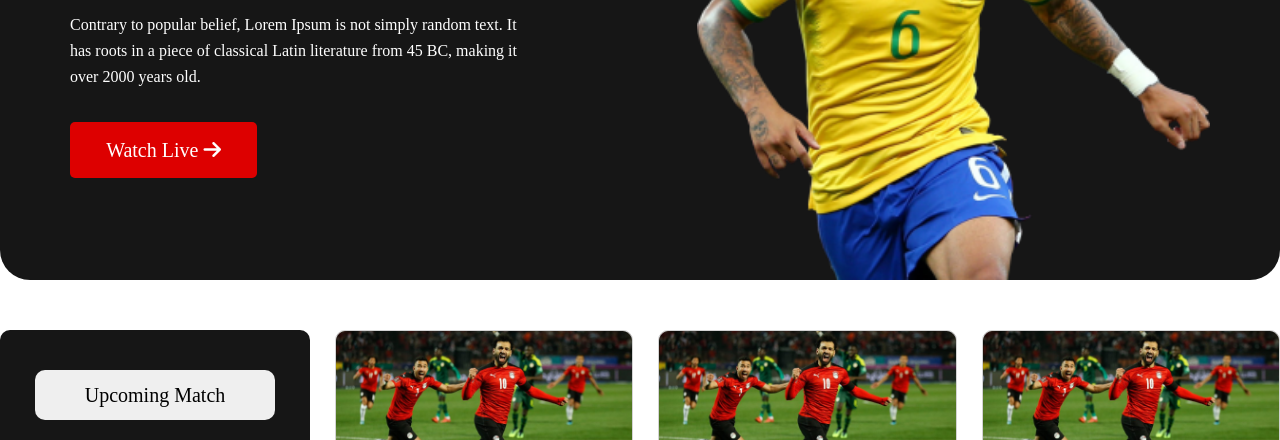
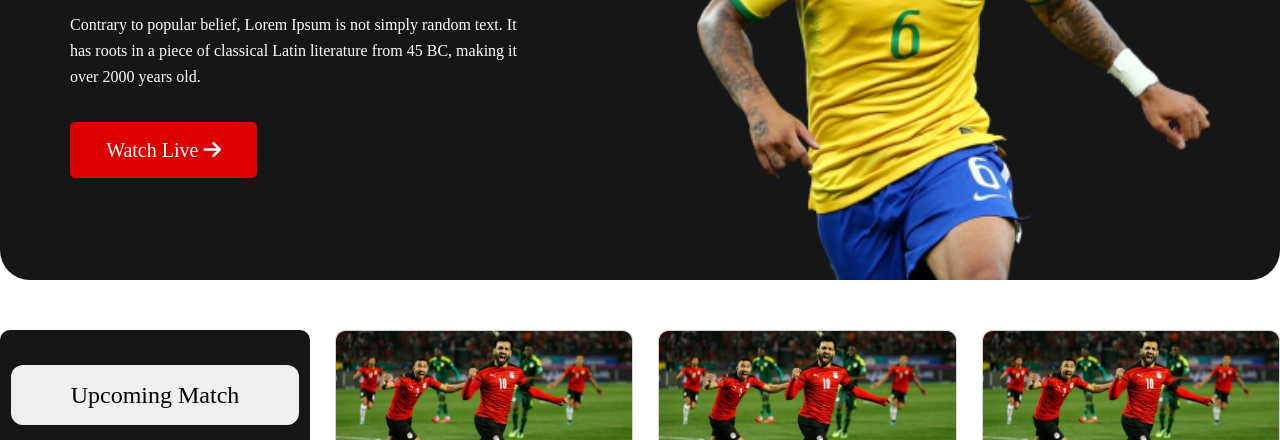
Before and after one commit to shahporanrazu/foot-ball-world-cup, a plain HTML site: page index.html in a window 1280 px wide. In both pictures the pointer is over the button "Upcoming Match". Shown: the part 360-800 px from the top of the page. Drawn offline with Linux system fonts and the light colour scheme; a web font is replaced by a local one.

Commit message:
hover modified

```diff
--- a/css/style.css
+++ b/css/style.css
@@ -103,6 +103,11 @@ Blog Section Style Codes Start
     cursor: pointer;
 }
 
+.quick-links button:hover {
+    transform: scale(1.2);
+    transition: all .2s ease-in-out;
+}
+
 .quick-links a {
     text-decoration: none;
 }
@@ -196,11 +201,17 @@ Footer Section Style Codes Start
     cursor: pointer;
 }
 
+.menus p:hover {
+    transform: scale(1.2);
+    transition: all .2s ease-in-out;
+    color: #DD0000;
+}
+
 /* ----------------------------
 Footer Section Style Codes End
 -------------------------------*/
 /* ----------------------------
-Hero section Responsive Style Codes End
+Hero section Responsive (Tab) Style Codes End
 -------------------------------*/
 @media only screen and (max-width: 768px) {
     .hero-section {
@@ -277,6 +288,10 @@ Hero section Responsive Style Codes End
         justify-content: center;
     }
 }
+
+/* -------------------------------------
+Hero section Responsive (Mobile) Style Codes End
+----------------------------------------*/
 
 @media only screen and (max-width: 375px) {
     .hero-section {
--- a/css/upcoming.css
+++ b/css/upcoming.css
@@ -103,6 +103,11 @@ Blog Section Style Codes Start
     cursor: pointer;
 }
 
+.quick-links button:hover {
+    transform: scale(1.2);
+    transition: all .2s ease-in-out;
+}
+
 .quick-links a {
     text-decoration: none;
 }
@@ -164,6 +169,12 @@ Blog Section Style Codes Start
     display: inline;
     margin-right: 5%;
     color: rgba(22, 22, 22, 0.7);
+}
+
+.menus p:hover {
+    transform: scale(1.2);
+    transition: all .2s ease-in-out;
+    color: #DD0000;
 }
 
 /* ----------------------------
@@ -290,6 +301,10 @@ Hero section Responsive (Tab) Style Codes End
     }
 }
 
+/* -------------------------------------
+Hero section Responsive (Mobile) Style Codes End
+----------------------------------------*/
+
 @media only screen and (max-width: 375px) {
     .hero-section {
         width: 80%;
```
